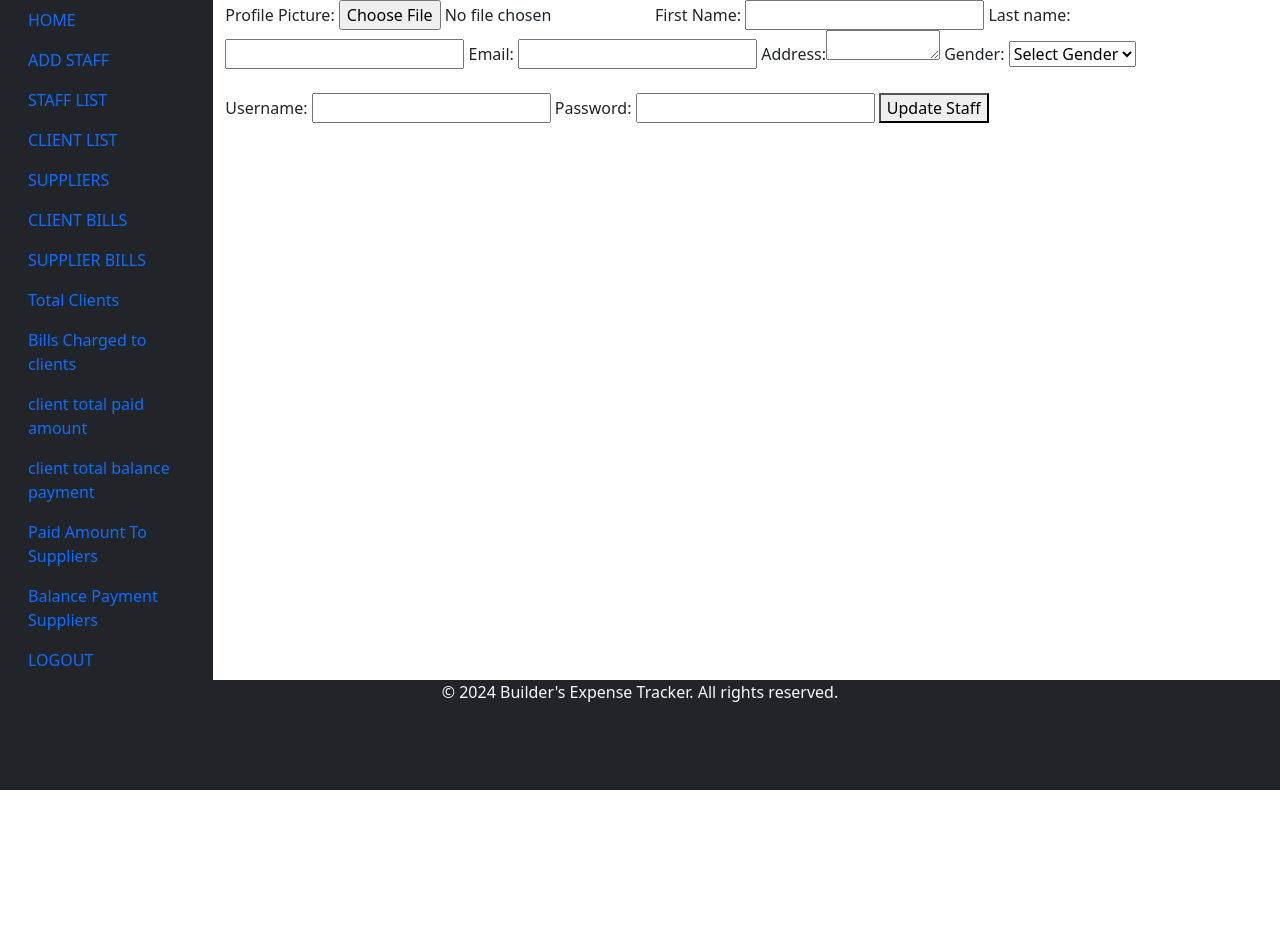
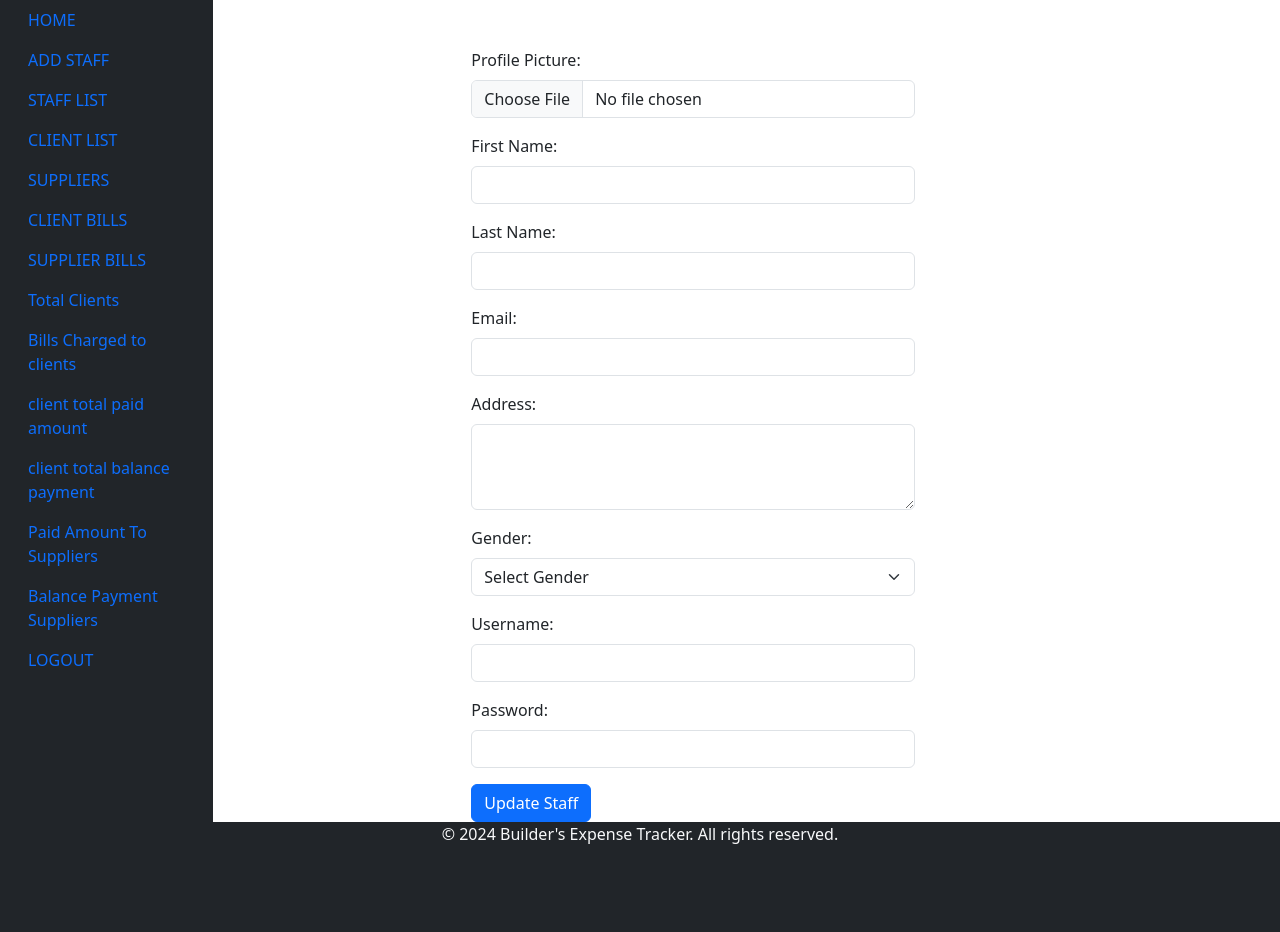
Before and after one commit to kiran-saju/expense, a Django app: template templates/OWNER/edit_staff.html in a window 1280 px wide. Shown: the part 64-996 px from the top of the page. Before the commit the page ends 854 px from the top, so only its background shows below. Run offline with Django 3.2, Linux system fonts and the light colour scheme; the template is opened without the code that fills it, so the values that code supplies are empty; some libraries are stand-ins or nearby versions.

Commit message:
Update edit_staff.html

```diff
--- a/templates/OWNER/edit_staff.html
+++ b/templates/OWNER/edit_staff.html
@@ -1,32 +1,54 @@
-
-
 {% extends 'OWNER/ownerbase.html' %}
-
 
 {% block title %}Dashboard{% endblock %}
 
-
-
 {% block content %}
-
-    <form class="form-container" action="{% url 'update_staff' %}" method="post" enctype="multipart/form-data">
+    <div class="container">
+        <div class="row">
+            <div class="col-md-6 offset-md-3">
+                <form class="mt-5" action="{% url 'update_staff' %}" method="post" enctype="multipart/form-data">
                     {% csrf_token %}
-        Profile Picture: <input class="form-input file-input" type="file" name="profile_pic">
-        <input class="form-input" type="text" name="staff_id" value="{% for i in staff %}{{i.admin.id}}{% endfor %}" hidden>
-        First Name: <input class="form-input" type="text" name="first_name" value="{% for i in staff%}{{i.admin.first_name}}{% endfor %}">
-        Last name: <input class="form-input" type="text" name="last_name" value="{% for i in staff%}{{i.admin.last_name}}{% endfor %}">
-        Email: <input class="form-input" type="text" name="email" value="{% for i in staff%}{{i.admin.email}}{% endfor %}">
-        Address:<textarea class="form-input" name="address" id="" cols="10" rows="1">{% for i in staff%}{{i.address}}{% endfor %}</textarea>
-        Gender:
-            <select class="form-input select-input" name="gender" id="" required>
+                    <div class="mb-3">
+                        <label for="profile_pic" class="form-label">Profile Picture:</label>
+                        <input type="file" class="form-control" id="profile_pic" name="profile_pic">
+                    </div>
+                    <input type="text" name="staff_id" value="{% for i in staff %}{{i.admin.id}}{% endfor %}" hidden>
+                    <div class="mb-3">
+                        <label for="first_name" class="form-label">First Name:</label>
+                        <input type="text" class="form-control" id="first_name" name="first_name" value="{% for i in staff%}{{i.admin.first_name}}{% endfor %}">
+                    </div>
+                    <div class="mb-3">
+                        <label for="last_name" class="form-label">Last Name:</label>
+                        <input type="text" class="form-control" id="last_name" name="last_name" value="{% for i in staff%}{{i.admin.last_name}}{% endfor %}">
+                    </div>
+                    <div class="mb-3">
+                        <label for="email" class="form-label">Email:</label>
+                        <input type="text" class="form-control" id="email" name="email" value="{% for i in staff%}{{i.admin.email}}{% endfor %}">
+                    </div>
+                    <div class="mb-3">
+                        <label for="address" class="form-label">Address:</label>
+                        <textarea class="form-control" id="address" name="address" rows="3">{% for i in staff%}{{i.address}}{% endfor %}</textarea>
+                    </div>
+                    <div class="mb-3">
+                        <label for="gender" class="form-label">Gender:</label>
+                        <select class="form-select" id="gender" name="gender" required>
                             <option>Select Gender</option>
                             <option value="Female">Female</option>
                             <option value="Male">Male</option>
                             <option value="Others">Others</option>
-            </select> <br><br>
-        Username: <input class="form-input" type="text" name="username" value="{% for i in staff%}{{i.admin.username}}{% endfor %}">
-        Password: <input class="form-input" type="text" name="password">
-        <button class="submit-btn" type="submit">Update Staff</button>
+                        </select>
+                    </div>
+                    <div class="mb-3">
+                        <label for="username" class="form-label">Username:</label>
+                        <input type="text" class="form-control" id="username" name="username" value="{% for i in staff%}{{i.admin.username}}{% endfor %}">
+                    </div>
+                    <div class="mb-3">
+                        <label for="password" class="form-label">Password:</label>
+                        <input type="password" class="form-control" id="password" name="password">
+                    </div>
+                    <button type="submit" class="btn btn-primary">Update Staff</button>
                 </form>
-
+            </div>
+        </div>
+    </div>
 {% endblock %}
```
Lines whose indentation alone changed are shown as unchanged.
